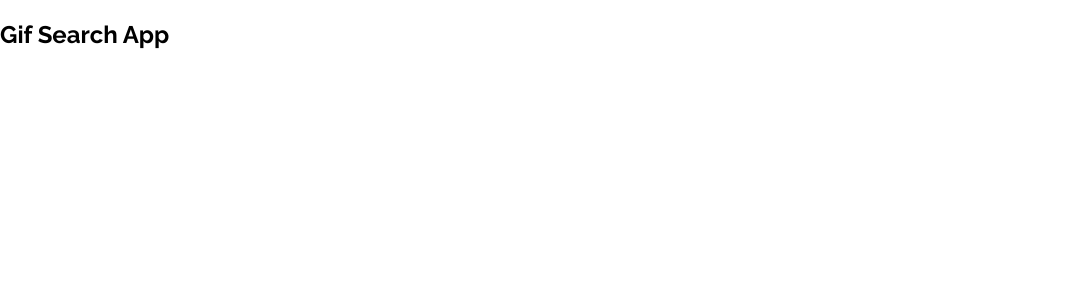
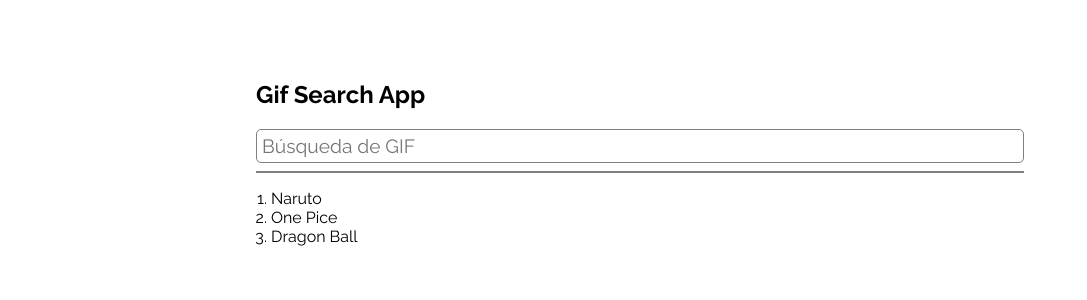
Before and after one commit to JuanWebDeveloper/gif-search-app, a React (Create React App) app: page / in a window 1280 px wide. Shown: the top 300 px of the page, without its empty margins (0-1087 px from the left). Built offline with nearby package versions, Linux system fonts and the light colour scheme.

Commit message:
Se creo el componente para buscar gifs

```diff
--- /dev/null
+++ b/src/components/GifSearch.js
@@ -0,0 +1,20 @@
+import React, { useState } from 'react';
+
+const GifSearch = () => {
+	const [inputValue, setInputValue] = useState();
+
+	const handleInputChange = (e) => setInputValue(e.target.value);
+
+	const handleSubmit = (e) => {
+		e.preventDefault();
+		console.log('Submit ejecutado');
+	};
+
+	return (
+		<form onSubmit={handleSubmit}>
+			<input type='text' placeholder='Búsqueda de GIF' value={inputValue} onChange={handleInputChange} />
+		</form>
+	);
+};
+
+export default GifSearch;
--- a/src/components/GifSearchApp.js
+++ b/src/components/GifSearchApp.js
@@ -1,10 +1,21 @@
-import React from 'react';
+import React, { useState } from 'react';
+
+import GifSearch from './GifSearch';
 
 const GifSearchApp = () => {
+	const [categories, setCategories] = useState(['Naruto', 'One Pice', 'Dragon Ball']);
+
 	return (
-		<div>
+		<div className='gif-search-app'>
 			<h2>Gif Search App</h2>
+			<GifSearch />
 			<hr />
+
+			<ol>
+				{categories.map((category) => {
+					return <li key={category}>{category}</li>;
+				})}
+			</ol>
 		</div>
 	);
 };
--- a/src/components/styles/global.css
+++ b/src/components/styles/global.css
@@ -4,7 +4,6 @@
 	box-sizing: border-box;
 	border: none;
 	font-family: 'Raleway', sans-serif;
-	list-style: none;
 	outline: none;
 	text-decoration: none;
 }
@@ -13,3 +12,28 @@ body {
 	margin: 0;
 	padding: 0;
 }
+
+.gif-search-app {
+	position: relative;
+	left: 50%;
+	padding-top: 60px;
+	transform: translateX(-50%);
+	width: 60%;
+}
+
+.gif-search-app hr {
+	border: 1px solid grey;
+}
+
+.gif-search-app ol {
+	padding: 0 15px;
+}
+
+input {
+	border: 1px solid grey;
+	border-radius: 5px;
+	color: grey;
+	font-size: 1.2rem;
+	padding: 5px;
+	width: 100%;
+}
```
